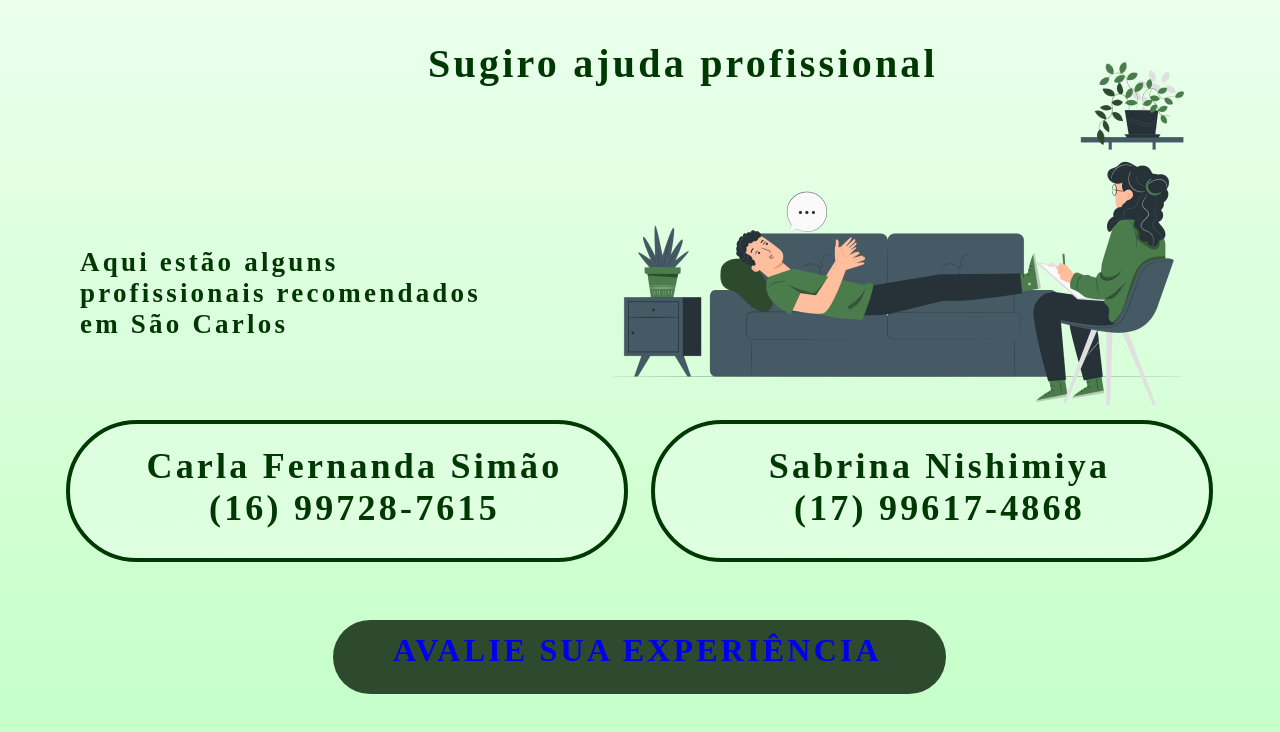
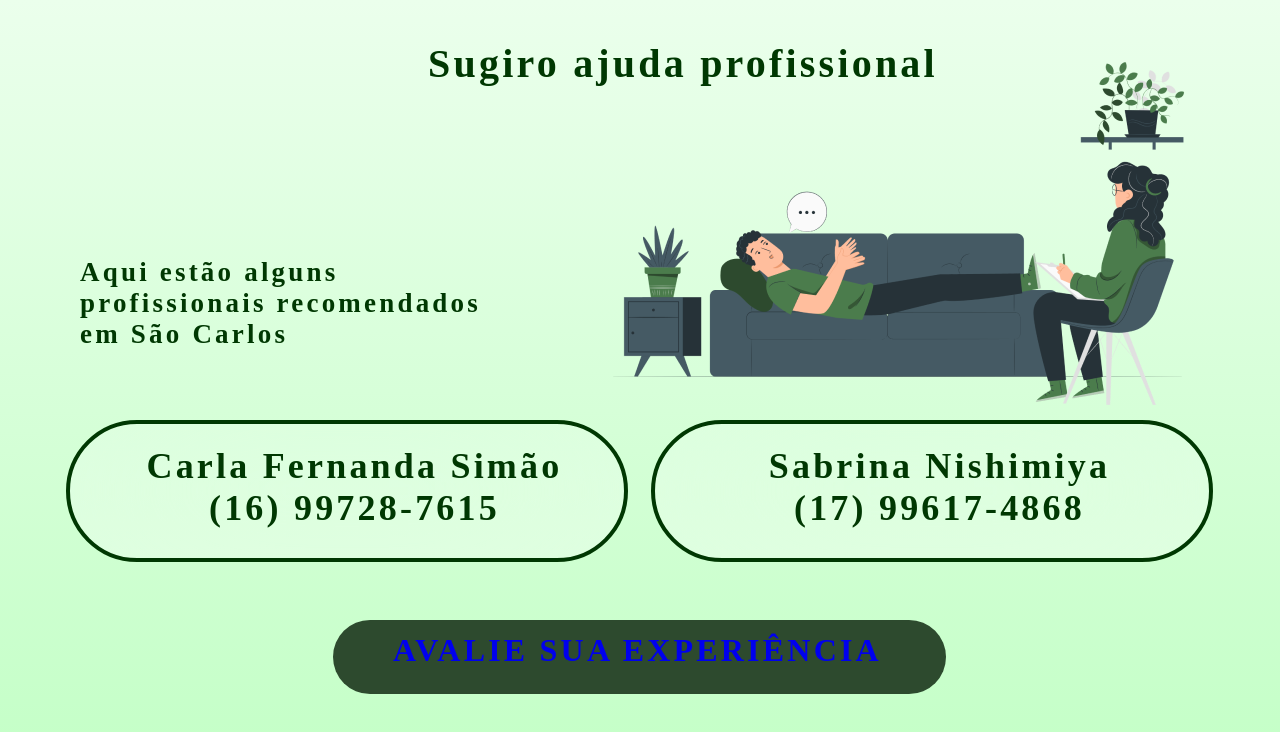
Before and after one commit to OrDeP90/Final2, a React (Create React App) app: page /solucao1 in a window 1280 px wide. Shown: the top 732 px of the page. Built offline with nearby package versions, Linux system fonts and the light colour scheme.

Commit message:
Ajuste mínimo

```diff
--- a/src/components/ajuda_profissional.module.css
+++ b/src/components/ajuda_profissional.module.css
@@ -336,7 +336,7 @@
 }
 
 .profissionais {
-    top: 0;
+    top: 10px;
     left: 0;
     text-align: left;
     font-size: 0.75em;
```
